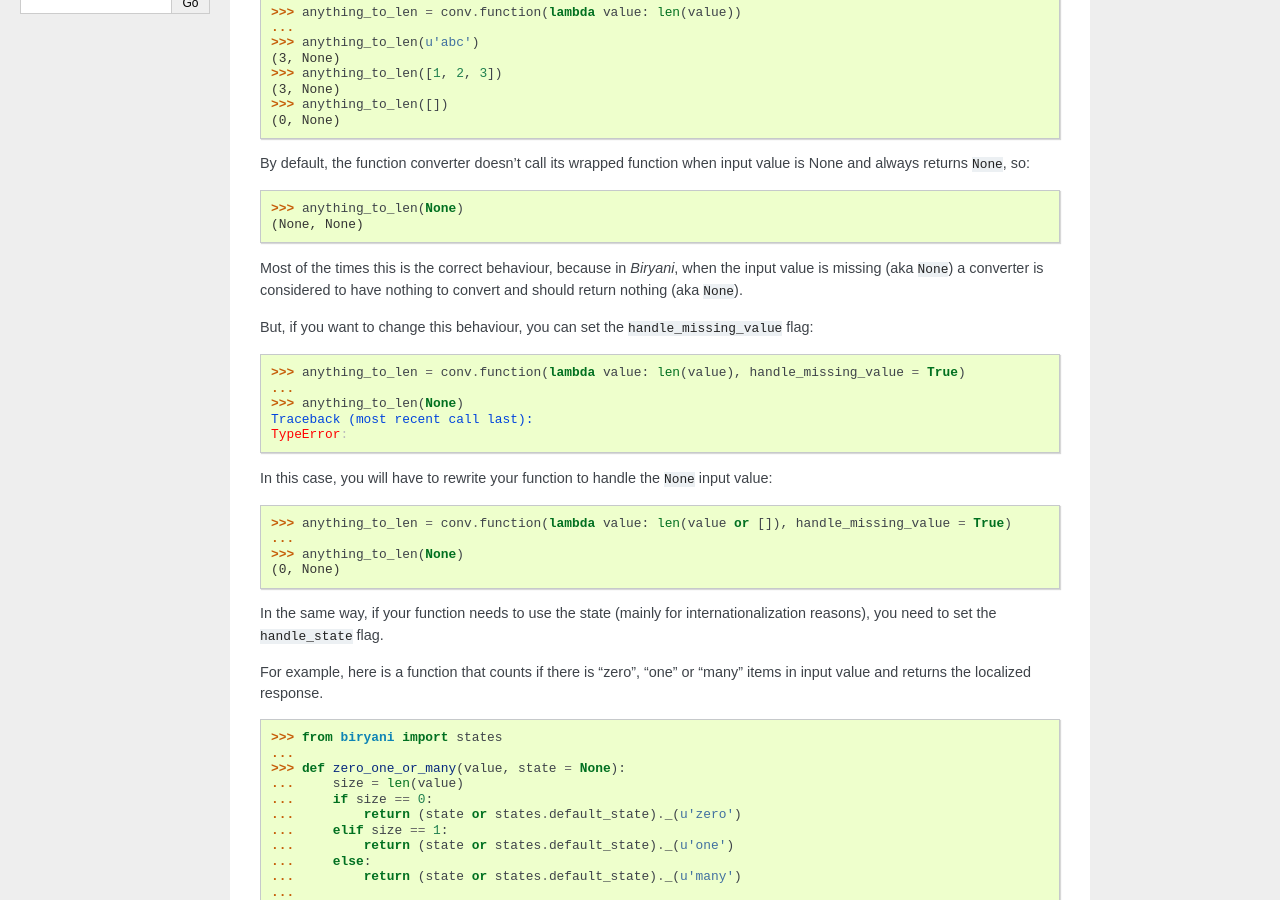
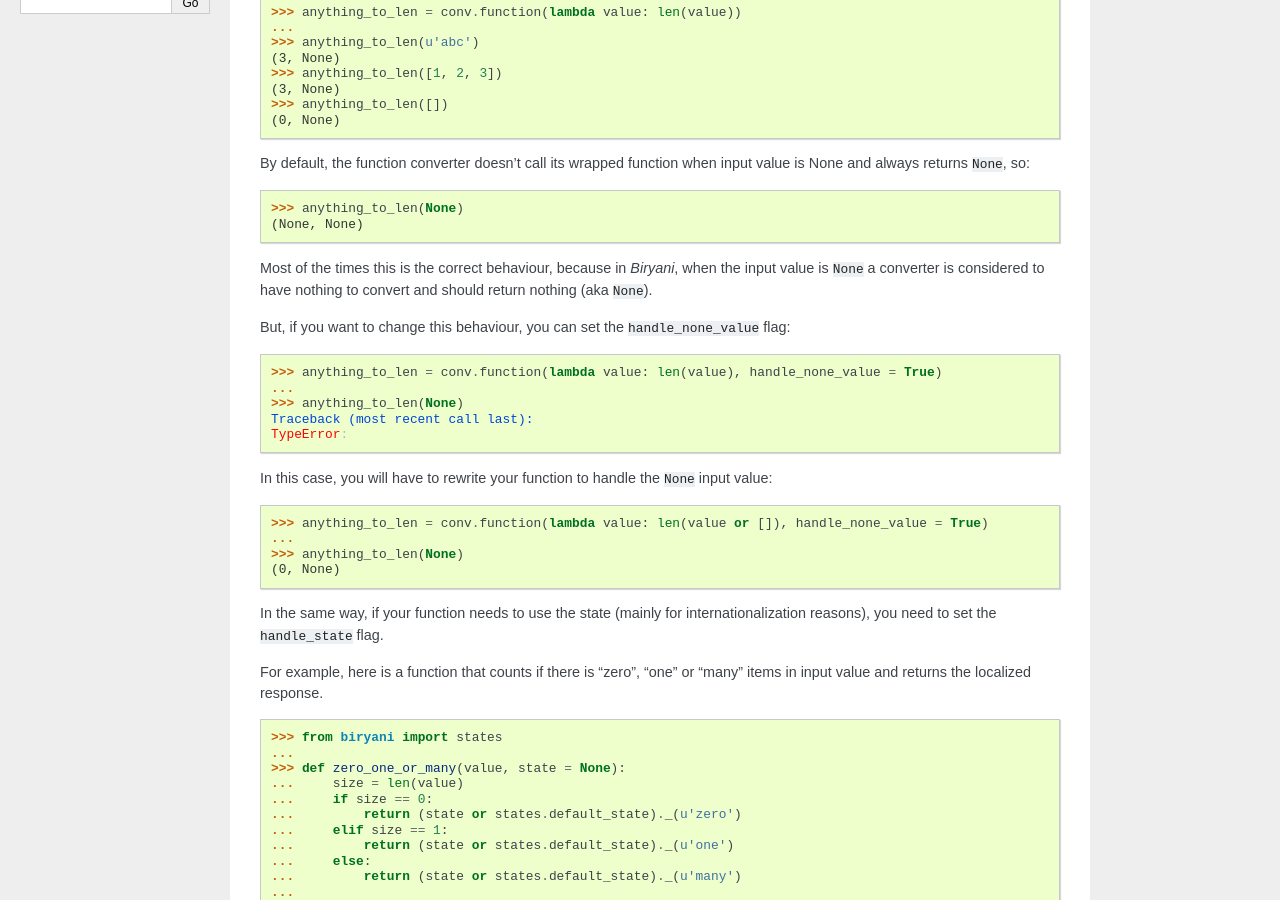
Before and after one commit to openfisca/biryani, a Sphinx documentation site: the page built from docs/source/how-to-create-converter.rst, in a window 1280 px wide and 900 px high, scrolled down 444 px. Built offline with Sphinx 7.4.7, drawn with Linux system fonts in a browser that asks for light colours; some of the changed text lies outside the part shown.

Commit message:
Replace "missing" with "none" in names of converters.

```diff
--- a/docs/source/api-overview.rst
+++ b/docs/source/api-overview.rst
@@ -153,7 +153,7 @@ Tests
 .. autofunction:: biryani.baseconv.test_less_or_equal
    :noindex:
 
-.. autofunction:: biryani.baseconv.test_missing
+.. autofunction:: biryani.baseconv.test_none
    :noindex:
 
 .. autofunction:: biryani.baseconv.test_not_in
--- a/docs/source/how-to-create-converter.rst
+++ b/docs/source/how-to-create-converter.rst
@@ -35,12 +35,12 @@ so:
 >>> anything_to_len(None)
 (None, None)
 
-Most of the times this is the correct behaviour, because in *Biryani*, when the input value is missing (aka ``None``) a
+Most of the times this is the correct behaviour, because in *Biryani*, when the input value is ``None`` a
 converter is considered to have nothing to convert and should return nothing (aka ``None``).
 
-But, if you want to change this behaviour, you can set the ``handle_missing_value`` flag:
+But, if you want to change this behaviour, you can set the ``handle_none_value`` flag:
 
->>> anything_to_len = conv.function(lambda value: len(value), handle_missing_value = True)
+>>> anything_to_len = conv.function(lambda value: len(value), handle_none_value = True)
 ...
 >>> anything_to_len(None)
 Traceback (most recent call last):
@@ -48,7 +48,7 @@ TypeError:
 
 In this case, you will have to rewrite your function to handle the ``None`` input value:
 
->>> anything_to_len = conv.function(lambda value: len(value or []), handle_missing_value = True)
+>>> anything_to_len = conv.function(lambda value: len(value or []), handle_none_value = True)
 ...
 >>> anything_to_len(None)
 (0, None)
@@ -124,12 +124,12 @@ so:
 >>> test_valid_password(None)
 (None, None)
 
-Most of the times this is the correct behaviour, because in *Biryani*, when the input value is missing (aka ``None``) a
+Most of the times this is the correct behaviour, because in *Biryani*, when the input value is ``None`` a
 test is considered to have nothing to test and should return nothing (aka ``None``).
 
-But, if you want to change this behaviour, you can set the ``handle_missing_value`` flag:
+But, if you want to change this behaviour, you can set the ``handle_none_value`` flag:
 
->>> test_valid_password = conv.test(lambda password: len(password) >= 8, handle_missing_value = True)
+>>> test_valid_password = conv.test(lambda password: len(password) >= 8, handle_none_value = True)
 ...
 >>> test_valid_password(None)
 Traceback (most recent call last):
@@ -137,7 +137,7 @@ TypeError:
 
 In this case, you will have to rewrite your test to handle the ``None`` input value:
 
->>> test_valid_password = conv.test(lambda password: len(password or u'') >= 8, handle_missing_value = True)
+>>> test_valid_password = conv.test(lambda password: len(password or u'') >= 8, handle_none_value = True)
 ...
 >>> test_valid_password(None)
 (None, u'Test failed')
--- a/docs/source/tutorial1-web-form.rst
+++ b/docs/source/tutorial1-web-form.rst
@@ -90,7 +90,7 @@ Now, we need to ensure that submitted form always contains an username:
 >>> validate_form(req3.POST)
 (None, u'Missing value')
 
-*Biryani* has a filter :func:`biryani.baseconv.exists` that checks for missing values:
+*Biryani* has a filter :func:`biryani.baseconv.exists` that checks for ``None`` values:
 
 >>> def validate_form(params):
 ...     username, error = conv.cleanup_line(params.get('username'))
--- a/docs/source/tutorial2.rst
+++ b/docs/source/tutorial2.rst
@@ -102,7 +102,7 @@ Add :func:`conv.cleanup_line <biryani.baseconv.cleanup_line>` to strip spaces fr
 >>> anything_to_float(u'     ')
 (None, None)
 
-Add :func:`conv.exists <biryani.baseconv.exists>` to generate an error when value is missing (ie is ``None``):
+Add :func:`conv.exists <biryani.baseconv.exists>` to generate an error when value is ``None``:
 
 >>> anything_to_float = conv.pipe(
 ...     conv.function(lambda value: value.decode('utf-8') if isinstance(value, str) else unicode(value)),
```
Also changed, not shown: 3 other files.
